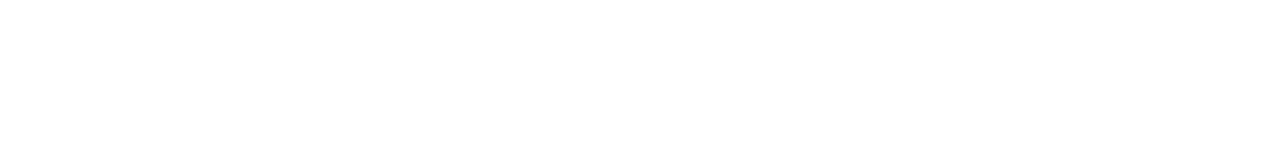
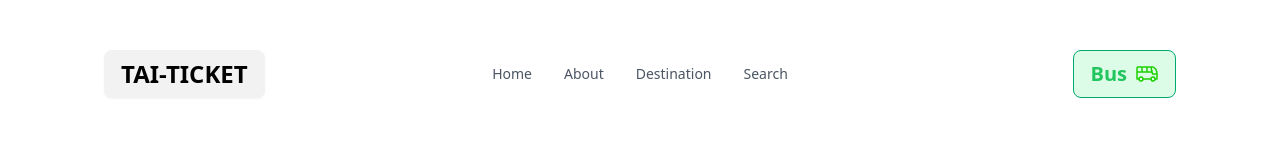
Before and after one commit to Mehedi-m/Assignment-05, a plain HTML site: page index.html in a window 1280 px wide. Drawn offline with nearby package versions, Linux system fonts and the light colour scheme.

Commit message:
Navbar done

```diff
--- a/Styles/styles.css
+++ b/Styles/styles.css
@@ -0,0 +1,2 @@
+
+@import url('https://fonts.googleapis.com/css2?family=Raleway:ital,wght@0,100..900;1,100..900&display=swap');
--- a/index.html
+++ b/index.html
@@ -1,11 +1,92 @@
 <!DOCTYPE html>
-<html lang="en">
+<html lang="en" data-theme="light">
 <head>
     <meta charset="UTF-8">
     <meta name="viewport" content="width=device-width, initial-scale=1.0">
-    <title>Document</title>
+    <title>Assignment-05</title>
+    <link rel="stylesheet" href="Styles/styles.css">
+    <link href="https://cdn.jsdelivr.net/npm/daisyui@4.12.2/dist/full.min.css" rel="stylesheet" type="text/css" />
+<script src="https://cdn.tailwindcss.com"></script>
 </head>
 <body>
 
+
+    <section class="nav">
+
+        <div class="mx-24 my-10">
+            <div class="navbar bg-base-100">
+                <div class="navbar-start">
+                  <div class="dropdown">
+                    <div tabindex="0" role="button" class="btn btn-ghost lg:hidden">
+                      <svg xmlns="http://www.w3.org/2000/svg" class="h-5 w-5" fill="none" viewBox="0 0 24 24" stroke="currentColor"><path stroke-linecap="round" stroke-linejoin="round" stroke-width="2" d="M4 6h16M4 12h8m-8 6h16" /></svg>
+                    </div>
+                    <ul tabindex="0" class="menu menu-sm dropdown-content mt-3 z-[1] p-2 shadow bg-base-100 rounded-box w-52">
+                      <li><a>Item 1</a></li>
+                      <li>
+                        <a>Parent</a>
+
+                      </li>
+                      <li><a>Item 3</a></li>
+                    </ul>
+                  </div>
+                  <a class="btn text-2xl font-bold text-black hover:text-green-600">TAI-TICKET</a>
+                </div>
+                <div class="navbar-center hidden lg:flex text-xl text-gray-600">
+                  <ul class="menu menu-horizontal px-1">
+                    <li><a>Home</a></li>
+                    <li><a>About</a></li>
+                    <li><a>Destination</a></li>
+                    <li><a>Search</a></li>
+                  </ul>
+                </div>
+                <div class="navbar-end">
+                    <div class="btn btn-outline btn-success bg-green-100">
+                        <a class="font-semibold text-xl text-green-500">Bus</a>
+                  <a class="w-6"><img class="w-auto" src="images/tabler-icon-bus.png" alt=""></a>
+                    </div>
+
+
+                </div>
+              </div>
+
+
+        </div>
+
+
+
+    </section>
+
+
+    <section class="banner">
+
+
+
+
+    </section>
+
+
+    <section class="coupon">
+
+
+
+
+    </section>
+
+
+    <section class="tic-sec">
+
+
+
+    </section>
+
+
+    <section class="foot">
+
+
+
+
+
+    </section>
+
 </body>
 </html>
--- /dev/null
+++ b/tailwind.config.js
@@ -0,0 +1,8 @@
+/** @type {import('tailwindcss').Config} */
+module.exports = {
+    content: ["./src/**/*.{html,js}"],
+    theme: {
+      extend: {},
+    },
+    plugins: [],
+  }
```
Also changed, not shown: images/banner.png (added), images/bus-icon.png (added), images/bus-logo.png (added), images/cupon-devider.png (added), images/fare.png (added), images/info-devider.png (added), images/people.png (added), images/playstore.png (added), images/seat-gray.png (added), images/seat-green-filled.png (added), images/seat-green.png (added), images/stoppage.png (added), images/success.png (added), images/tabler-icon-bus.png (added), 1 more files.
